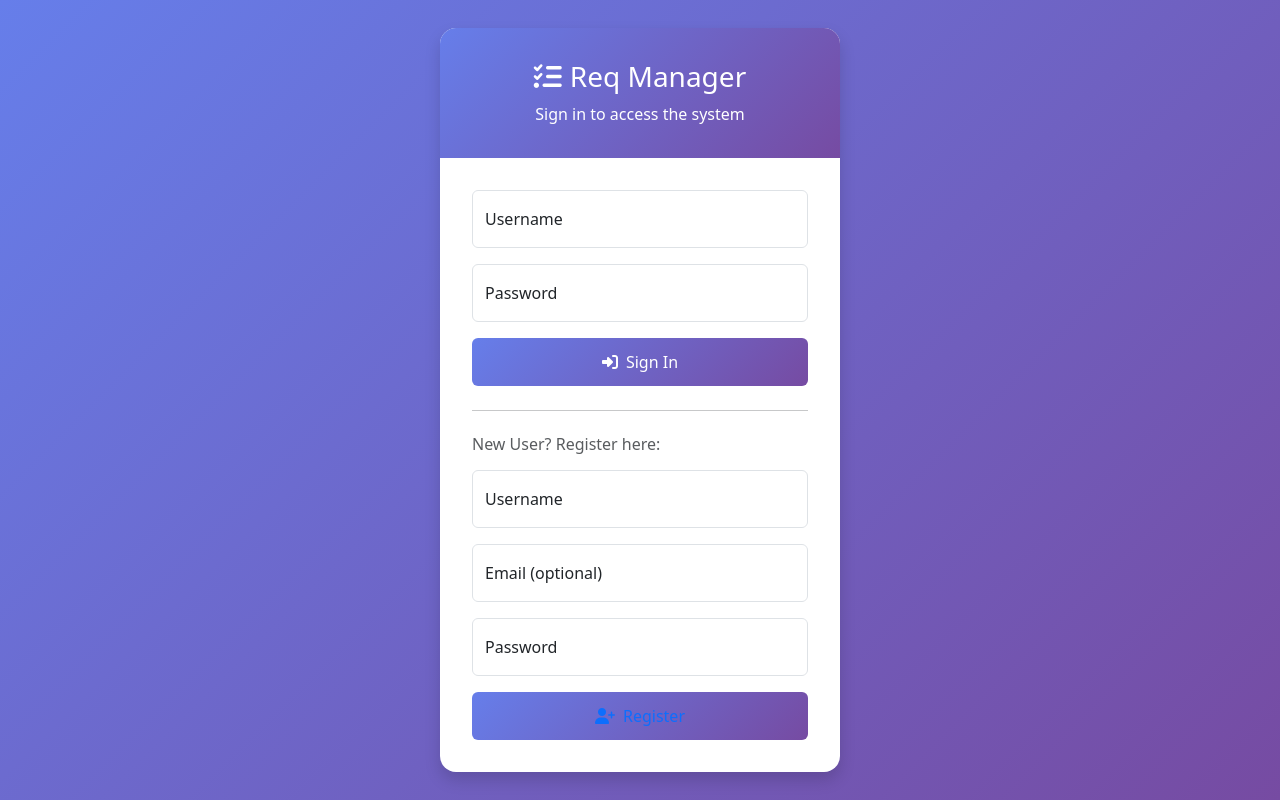
After one commit to jakubjon/req_mng_tool, a Flask app: page /login in a window 1280 px wide. The commit adds this page. Run offline with Flask 3, Linux system fonts and the light colour scheme; parts of the project's set-up code (start-up, migrations or seed data) failed here and were passed over.

Commit message:
add simple user managment and md for req text

```diff
--- a/app/app.py
+++ b/app/app.py
@@ -1,5 +1,6 @@
-from flask import Flask, request, jsonify, send_file, render_template
+from flask import Flask, request, jsonify, send_file, render_template, session, redirect, url_for
 from flask_cors import CORS
+from flask_session import Session
 from werkzeug.utils import secure_filename
 import os
 import pandas as pd
@@ -7,7 +8,7 @@ from datetime import datetime
 import uuid
 from dotenv import load_dotenv
 from app.db import db
-from app.models import Requirement, CellHistory, Group
+from app.models import Requirement, CellHistory, Group, User
 from app.config import config
 
 # Load environment variables
@@ -20,16 +21,19 @@ CORS(app)
 app.config.from_object(config['development'])
 app.config['UPLOAD_FOLDER'] = 'uploads'
 app.config['MAX_CONTENT_LENGTH'] = 16 * 1024 * 1024  # 16MB max file size
-
-# Directus configuration
-DIRECTUS_URL = os.getenv('DIRECTUS_URL', 'http://localhost:8055')
-DIRECTUS_TOKEN = os.getenv('DIRECTUS_TOKEN')
+app.config['SECRET_KEY'] = os.getenv('SECRET_KEY', 'your-secret-key-change-this')
+app.config['SESSION_TYPE'] = 'filesystem'
+Session(app)
 
 # Ensure upload folder exists
 os.makedirs(app.config['UPLOAD_FOLDER'], exist_ok=True)
 
 # Import db from models and initialize it
 db.init_app(app)
+
+# Directus configuration
+DIRECTUS_URL = os.getenv('DIRECTUS_URL', 'http://localhost:8055')
+DIRECTUS_TOKEN = os.getenv('DIRECTUS_TOKEN')
 
 # Directus API helper functions
 def get_directus_headers():
@@ -39,15 +43,117 @@ def get_directus_headers():
     }
 
 def get_current_user():
-    """Get current user from Directus (simplified - in real app, use proper auth)"""
-    # This is a simplified version - in a real app, you'd get this from the session/token
-    return request.headers.get('X-User-ID', 'unknown_user')
+    """Get current user from session"""
+    if 'user_id' in session:
+        user = User.query.get(session['user_id'])
+        return user.username if user else None
+    return None
+
+def login_required(f):
+    """Decorator to require login for routes"""
+    def decorated_function(*args, **kwargs):
+        if 'user_id' not in session:
+            return jsonify({'success': False, 'error': 'Authentication required'}), 401
+        return f(*args, **kwargs)
+    decorated_function.__name__ = f.__name__
+    return decorated_function
 
 # Web Routes
 @app.route('/')
 def index():
     """Serve the main application interface"""
+    if 'user_id' not in session:
+        return redirect(url_for('login'))
     return render_template('index.html')
+
+@app.route('/login')
+def login_page():
+    """Serve the login page"""
+    if 'user_id' in session:
+        return redirect(url_for('index'))
+    return render_template('login.html')
+
+@app.route('/api/login', methods=['POST'])
+def login():
+    """Handle user login"""
+    try:
+        data = request.json
+        username = data.get('username')
+        password = data.get('password')
+
+        if not username or not password:
+            return jsonify({'success': False, 'error': 'Username and password required'}), 400
+
+        user = User.query.filter_by(username=username).first()
+        if user and user.check_password(password) and user.is_active:
+            session['user_id'] = user.id
+            return jsonify({
+                'success': True,
+                'message': 'Login successful',
+                'user': user.to_dict()
+            })
+        else:
+            return jsonify({'success': False, 'error': 'Invalid username or password'}), 401
+
+    except Exception as e:
+        return jsonify({'success': False, 'error': str(e)}), 500
+
+@app.route('/api/logout', methods=['POST'])
+def logout():
+    """Handle user logout"""
+    session.pop('user_id', None)
+    return jsonify({'success': True, 'message': 'Logout successful'})
+
+@app.route('/api/register', methods=['POST'])
+def register():
+    """Handle user registration"""
+    try:
+        data = request.json
+        username = data.get('username')
+        password = data.get('password')
+        email = data.get('email')
+
+        if not username or not password:
+            return jsonify({'success': False, 'error': 'Username and password required'}), 400
+
+        # Check if user already exists
+        if User.query.filter_by(username=username).first():
+            return jsonify({'success': False, 'error': 'Username already exists'}), 400
+
+        if email and User.query.filter_by(email=email).first():
+            return jsonify({'success': False, 'error': 'Email already exists'}), 400
+
+        # Create new user
+        user = User(username=username, email=email)
+        user.set_password(password)
+
+        db.session.add(user)
+        db.session.commit()
+
+        return jsonify({
+            'success': True,
+            'message': 'User registered successfully',
+            'user': user.to_dict()
+        })
+
+    except Exception as e:
+        db.session.rollback()
+        return jsonify({'success': False, 'error': str(e)}), 500
+
+@app.route('/api/user/current')
+def get_current_user_info():
+    """Get current user information"""
+    if 'user_id' not in session:
+        return jsonify({'success': False, 'error': 'Not logged in'}), 401
+
+    user = User.query.get(session['user_id'])
+    if not user:
+        return jsonify({'success': False, 'error': 'User not found'}), 404
+
+    return jsonify({
+        'success': True,
+        'user': user.to_dict()
+    })
 
 # API Routes
 @app.route('/api/groups', methods=['GET'])
--- /dev/null
+++ b/app/templates/login.html
@@ -0,0 +1,171 @@
+<!DOCTYPE html>
+<html lang="en">
+<head>
+    <meta charset="UTF-8">
+    <meta name="viewport" content="width=device-width, initial-scale=1.0">
+    <title>Login - Requirement Management Tool</title>
+    <link href="https://cdn.jsdelivr.net/npm/bootstrap@5.3.0/dist/css/bootstrap.min.css" rel="stylesheet">
+    <link href="https://cdnjs.cloudflare.com/ajax/libs/font-awesome/6.4.0/css/all.min.css" rel="stylesheet">
+    <style>
+        body {
+            background: linear-gradient(135deg, #667eea 0%, #764ba2 100%);
+            min-height: 100vh;
+            display: flex;
+            align-items: center;
+            justify-content: center;
+        }
+        .login-card {
+            background: white;
+            border-radius: 1rem;
+            box-shadow: 0 0.5rem 1rem rgba(0, 0, 0, 0.15);
+            overflow: hidden;
+            max-width: 400px;
+            width: 100%;
+        }
+        .login-header {
+            background: linear-gradient(135deg, #667eea 0%, #764ba2 100%);
+            color: white;
+            padding: 2rem;
+            text-align: center;
+        }
+        .login-body {
+            padding: 2rem;
+        }
+        .form-floating {
+            margin-bottom: 1rem;
+        }
+        .btn-login {
+            background: linear-gradient(135deg, #667eea 0%, #764ba2 100%);
+            border: none;
+            width: 100%;
+            padding: 0.75rem;
+        }
+        .alert {
+            margin-bottom: 1rem;
+        }
+    </style>
+</head>
+<body>
+    <div class="login-card">
+        <div class="login-header">
+            <h3><i class="fas fa-tasks me-2"></i>Req Manager</h3>
+            <p class="mb-0">Sign in to access the system</p>
+        </div>
+        <div class="login-body">
+            <div id="alert-container"></div>
+
+            <!-- Login Form -->
+            <form id="login-form">
+                <div class="form-floating">
+                    <input type="text" class="form-control" id="username" placeholder="Username" required>
+                    <label for="username">Username</label>
+                </div>
+                <div class="form-floating">
+                    <input type="password" class="form-control" id="password" placeholder="Password" required>
+                    <label for="password">Password</label>
+                </div>
+                <button type="submit" class="btn btn-primary btn-login">
+                    <i class="fas fa-sign-in-alt me-2"></i>Sign In
+                </button>
+            </form>
+
+            <hr class="my-4">
+
+            <!-- Register Form -->
+            <h6 class="text-muted mb-3">New User? Register here:</h6>
+            <form id="register-form">
+                <div class="form-floating">
+                    <input type="text" class="form-control" id="reg-username" placeholder="Username" required>
+                    <label for="reg-username">Username</label>
+                </div>
+                <div class="form-floating">
+                    <input type="email" class="form-control" id="reg-email" placeholder="Email">
+                    <label for="reg-email">Email (optional)</label>
+                </div>
+                <div class="form-floating">
+                    <input type="password" class="form-control" id="reg-password" placeholder="Password" required>
+                    <label for="reg-password">Password</label>
+                </div>
+                <button type="submit" class="btn btn-outline-primary btn-login">
+                    <i class="fas fa-user-plus me-2"></i>Register
+                </button>
+            </form>
+        </div>
+    </div>
+
+    <script src="https://cdn.jsdelivr.net/npm/bootstrap@5.3.0/dist/js/bootstrap.bundle.min.js"></script>
+    <script>
+        function showAlert(message, type) {
+            const alertContainer = document.getElementById('alert-container');
+            alertContainer.innerHTML = `
+                <div class="alert alert-${type} alert-dismissible fade show" role="alert">
+                    ${message}
+                    <button type="button" class="btn-close" data-bs-dismiss="alert"></button>
+                </div>
+            `;
+        }
+
+        // Login form
+        document.getElementById('login-form').addEventListener('submit', async function(e) {
+            e.preventDefault();
+
+            const username = document.getElementById('username').value;
+            const password = document.getElementById('password').value;
+
+            try {
+                const response = await fetch('/api/login', {
+                    method: 'POST',
+                    headers: {
+                        'Content-Type': 'application/json'
+                    },
+                    body: JSON.stringify({ username, password })
+                });
+
+                const data = await response.json();
+
+                if (data.success) {
+                    showAlert('Login successful! Redirecting...', 'success');
+                    setTimeout(() => {
+                        window.location.href = '/';
+                    }, 1000);
+                } else {
+                    showAlert(data.error || 'Login failed', 'danger');
+                }
+            } catch (error) {
+                showAlert('Error during login', 'danger');
+            }
+        });
+
+        // Register form
+        document.getElementById('register-form').addEventListener('submit', async function(e) {
+            e.preventDefault();
+
+            const username = document.getElementById('reg-username').value;
+            const email = document.getElementById('reg-email').value;
+            const password = document.getElementById('reg-password').value;
+
+            try {
+                const response = await fetch('/api/register', {
+                    method: 'POST',
+                    headers: {
+                        'Content-Type': 'application/json'
+                    },
+                    body: JSON.stringify({ username, email, password })
+                });
+
+                const data = await response.json();
+
+                if (data.success) {
+                    showAlert('Registration successful! You can now login.', 'success');
+                    // Clear register form
+                    document.getElementById('register-form').reset();
+                } else {
+                    showAlert(data.error || 'Registration failed', 'danger');
+                }
+            } catch (error) {
+                showAlert('Error during registration', 'danger');
+            }
+        });
+    </script>
+</body>
+</html>
```
Also changed, not shown: app/models.py (+33 -0 lines), app/requirements.txt (+3 -6 lines), app/static/js/app.js (+117 -28 lines), app/templates/index.html (+17 -1 lines), db_mng/init_db.py (+23 -20 lines), db_mng/reset_db.py (+13 -2 lines), 2 other files.
